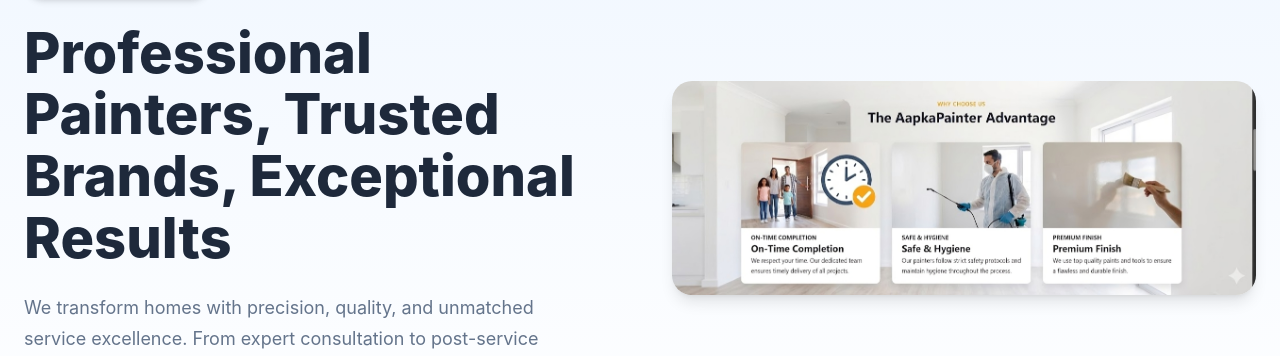
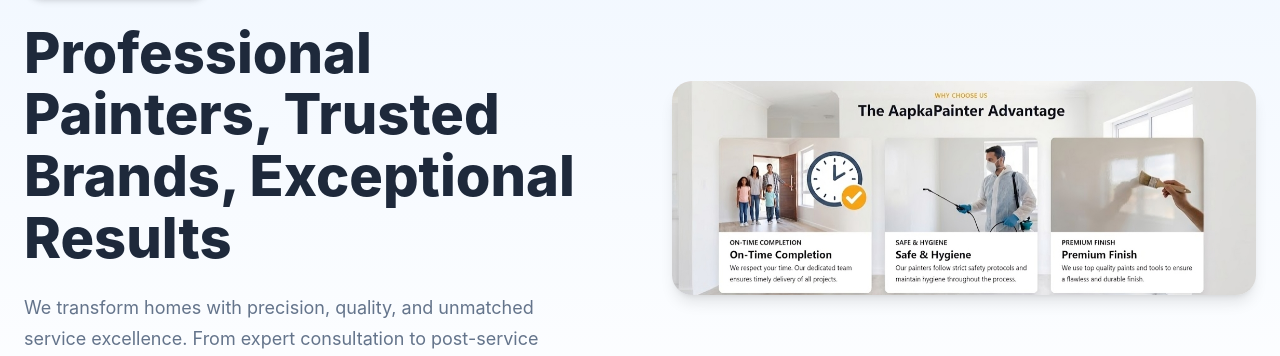
Before and after one commit to innovatewithkishlay/SastaPainter1.0, a React (Vite) app in the folder client/: page /why-us in a window 1280 px wide. Shown: the part 228-584 px from the top of the page. Built offline with nearby package versions, Linux system fonts and the light colour scheme; no server answers.

Commit message:
Fix Why Us page UI: Zoom hero image and fix CTA text color

```diff
--- a/client/src/components/BlogSection.jsx
+++ b/client/src/components/BlogSection.jsx
@@ -116,6 +116,7 @@
                                     fontWeight: "800",
                                     marginBottom: "1rem",
                                     letterSpacing: "0.5px",
+                                    color: "white",
                                 }}
                             >
                                 Ready to Transform Your Home?
--- a/client/src/pages/whyUsPage.css
+++ b/client/src/pages/whyUsPage.css
@@ -87,6 +87,8 @@
     height: auto;
     display: block;
     object-fit: cover;
+    transform: scale(1.1);
+    /* Zoomed as requested */
 }
 
 @media (max-width: 1024px) {
@@ -273,6 +275,8 @@
     font-size: 3rem;
     font-weight: 800;
     margin-bottom: 1.5rem;
+    color: #ffffff;
+    /* Fixed text color */
 }
 
 .cta-subtext {
```
